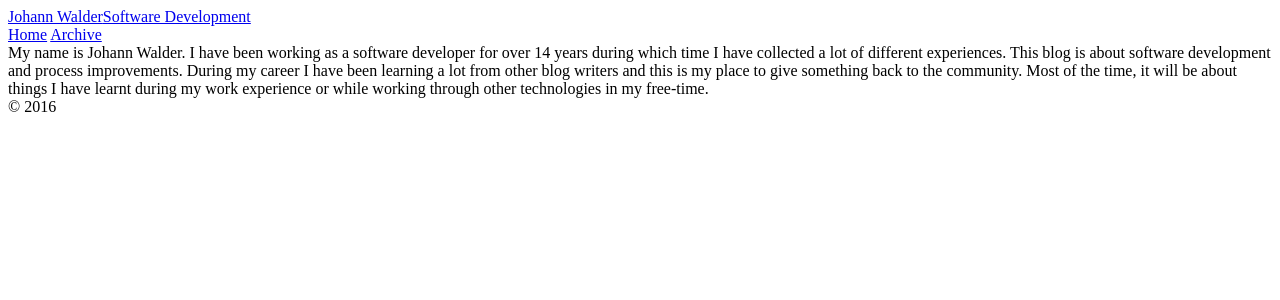
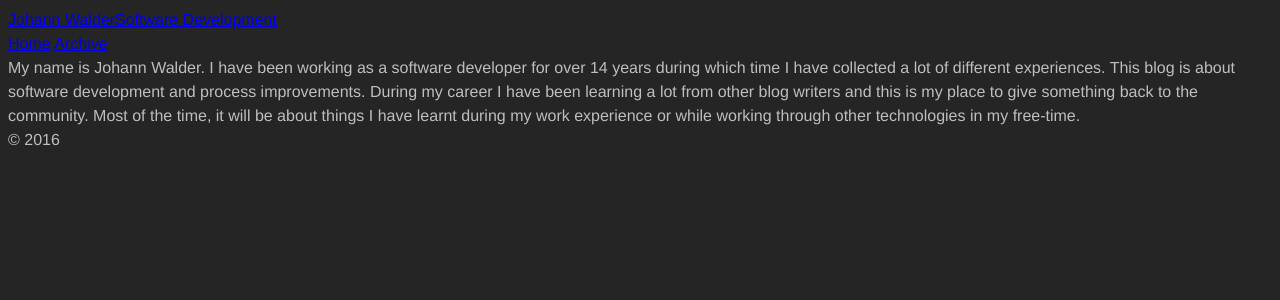
Before and after one commit to johannwalder/johannwalder.github.io, a Jekyll site: the page built from index.html, in a window 1280 px wide. Shown: the top 300 px of the page. Built offline with Jekyll 4.4.1, drawn with Linux system fonts in a browser that asks for light colours.

Commit message:
Changed to dark theme

```diff
--- a/_sass/_base.scss
+++ b/_sass/_base.scss
@@ -1,3 +1,12 @@
+body {
+    font-family: $base-font-family;
+    font-size: $base-font-size;
+    line-height: $base-line-height;
+    color: $text-color;
+    -webkit-text-size-adjust: 100%;
+    background: $background-color;
+}
+
 h1, h2, h3, h4, h5, h6,
 p, blockquote, pre,
 ul, ol, dl, figure,
--- a/css/main.scss
+++ b/css/main.scss
@@ -13,8 +13,8 @@
 
 $spacing-unit:     30px;
 
-$text-color:       #111;
-$background-color: #fdfdfd;
+$text-color:       rgba(#fff, .7);
+$background-color: #252525;
 $brand-color:      #2a7ae2;
 
 $grey-color:       #828282;
```
